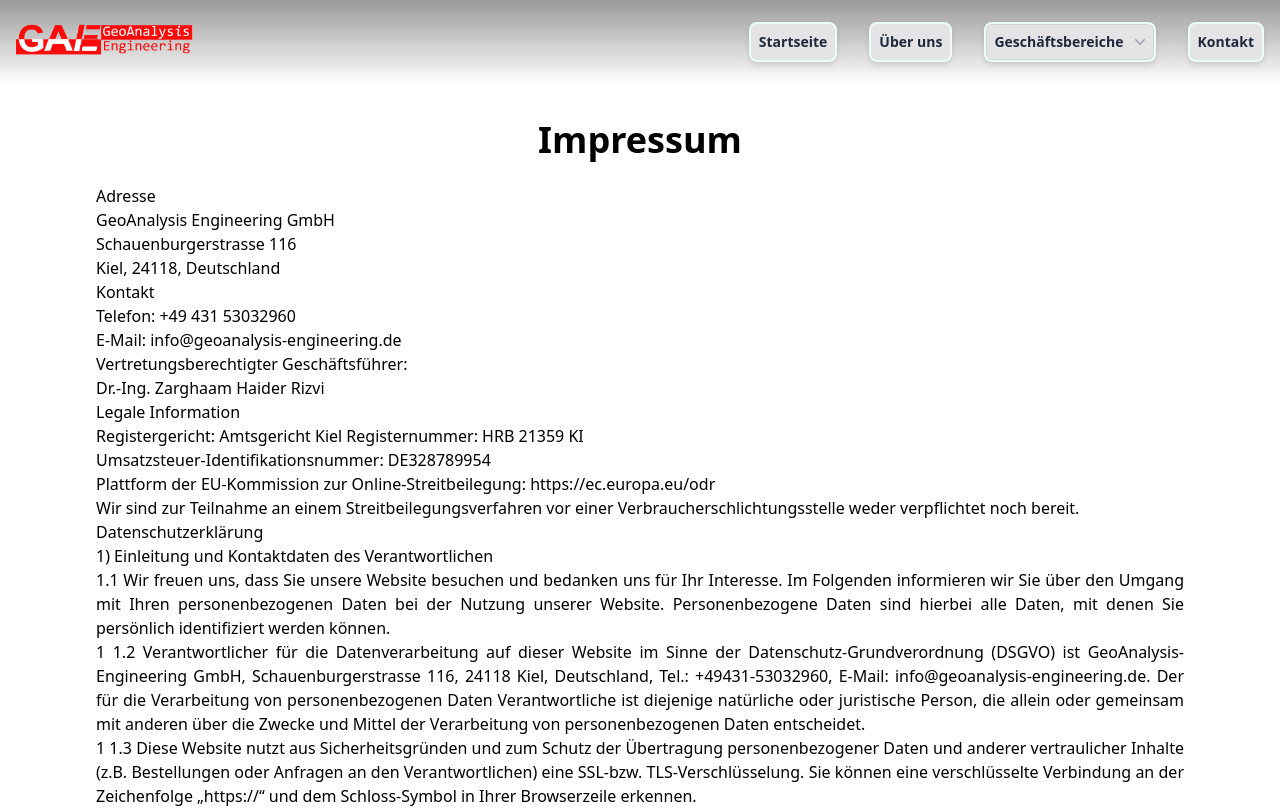
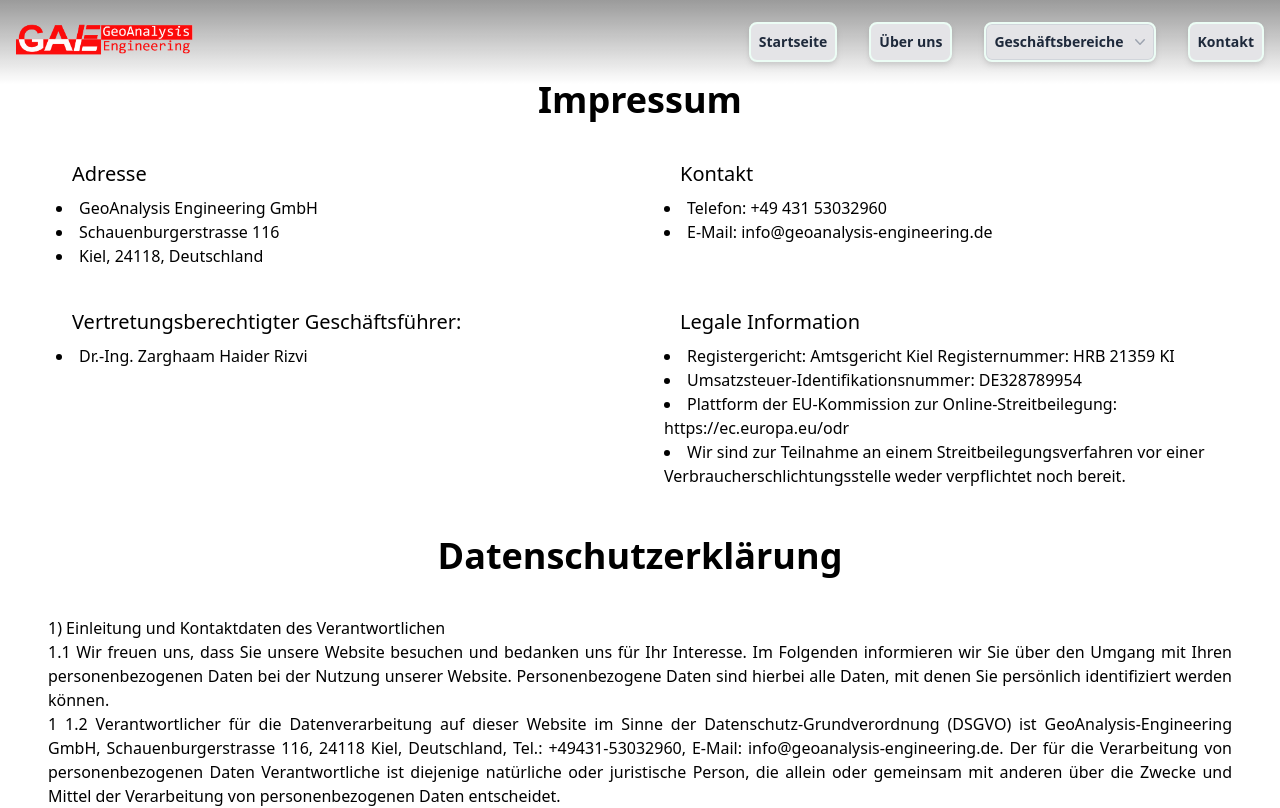
Before and after one commit to hasanhaider009/newsite, a React (Create React App) app: page /#/impressum in a window 1280 px wide. Shown: the top 808 px of the page. Built offline with nearby package versions, Linux system fonts and the light colour scheme.

Commit message:
Update Impressum.js

```diff
--- a/src/Impressum.js
+++ b/src/Impressum.js
@@ -9,64 +9,77 @@
 
   return (
     <>
+      <section className=" bg-white flex flex-col p-12 content-center  pt-20 items-center text-justify" >
 
-      <section className="section_1 bg-white flex flex-row justify-center text-justify" >
-        <div className="container p-24">
-          <div className=" justify-content-center">
-            <h4 className="text-4xl font-semibold text-center my-6">Impressum</h4>
-            <div  className="grid grid-cols-4">
+        <div className="text-4xl  font-semibold">Impressum</div>
+
+        <div className="grid m-10  md:grid-cols-2 container grid-cols-1 text-center gap-8">
         <div>
-                <h5>Adresse</h5>
-                <ul>
-                  <li>GeoAnalysis Engineering GmbH</li>
-                  <li> Schauenburgerstrasse 116</li>
-                  <li>Kiel, 24118, Deutschland</li>
-                </ul>
-              </div>
-            </div>
-            <div className="col-md-6">
-              <div className="content">
-                <h5>Kontakt</h5>
-                <ul>
-                  <li>Telefon: +49 431 53032960</li>
-                  <li>E-Mail: info@geoanalysis-engineering.de</li>
-                </ul>
-              </div>
-            </div>
-            <div className="col-md-6">
-              <div className="content">
-                <h5>Vertretungsberechtigter Geschäftsführer:</h5>
-                <ul>
-                  <li>Dr.-Ing. Zarghaam Haider Rizvi</li>
-                </ul>
-              </div>
-            </div>
-            <div className="col-md-6">
-              <div className="content">
-                <h5>Legale Information</h5>
-                <ul>
+        <h2 className="text-xl text-left pl-6">Adresse</h2>
+        <ul className="list-disc list-inside text-left p-2 flex flex-nowrap flex-col ">
           <li>
-                    Registergericht: Amtsgericht Kiel Registernummer: HRB 21359
-                    KI
-                  </li>
-                  <li>Umsatzsteuer-Identifikationsnummer: DE328789954</li>
-                  <li>
-                    Plattform der EU-Kommission zur Online-Streitbeilegung:
-                    https://ec.europa.eu/odr
+          GeoAnalysis Engineering GmbH
           </li>
           <li>
-                    Wir sind zur Teilnahme an einem Streitbeilegungsverfahren
-                    vor einer Verbraucherschlichtungsstelle weder verpflichtet
-                    noch bereit.
+          Schauenburgerstrasse 116
+          </li>
+          <li>
+          Kiel, 24118, Deutschland
           </li>
         </ul>
-              </div>
-            </div>
+
         </div>
 
-          <div className="row row_2 justify-content-center">
-            <h4>Datenschutzerklärung</h4>
-            <div className="content">
+        <div>
+        <h2 className="text-xl text-left pl-6">Kontakt</h2>
+        <ul className="list-disc list-inside text-left p-2 flex flex-wrap flex-col ">
+          <li>
+          Telefon: +49 431 53032960
+          </li>
+          <li>
+          E-Mail: info@geoanalysis-engineering.de
+          </li>
+
+        </ul>
+
+        </div>
+
+        <div>
+        <h2 className="text-xl text-left pl-6">Vertretungsberechtigter Geschäftsführer:</h2>
+        <ul className="list-disc list-inside text-left p-2 flex flex-wrap flex-col " >
+          <li>
+          Dr.-Ing. Zarghaam Haider Rizvi
+          </li>
+
+        </ul>
+
+        </div>
+        <div>
+        <h2 className="text-xl text-left pl-6">Legale Information</h2>
+        <ul className="list-disc list-inside text-left p-2 flex flex-wrap flex-col ">
+          <li>
+          Registergericht: Amtsgericht Kiel Registernummer: HRB 21359 KI
+          </li>
+          <li>
+          Umsatzsteuer-Identifikationsnummer: DE328789954
+          </li>
+          <li>
+          Plattform der EU-Kommission zur Online-Streitbeilegung: https://ec.europa.eu/odr
+          </li>
+          <li>
+          Wir sind zur Teilnahme an einem Streitbeilegungsverfahren vor einer Verbraucherschlichtungsstelle weder verpflichtet noch bereit.
+          </li>
+        </ul>
+
+        </div>
+
+
+
+        </div>
+
+          <div >
+            <h4 className="text-4xl font-semibold text-center pb-10">Datenschutzerklärung</h4>
+
               <h5>1) Einleitung und Kontaktdaten des Verantwortlichen</h5>
               <ul>
                 <li>
@@ -99,7 +112,7 @@
                   erkennen.
                 </li>
               </ul>
-            </div>
+
             <div className="content">
               <h5>2) Datenerfassung beim Besuch unserer Website</h5>
               <ul>
@@ -307,7 +320,7 @@
               </p>
             </div>
             </div>
-        </div>
+
       </section>
     </>
   );
```
Lines whose indentation alone changed are shown as unchanged.
